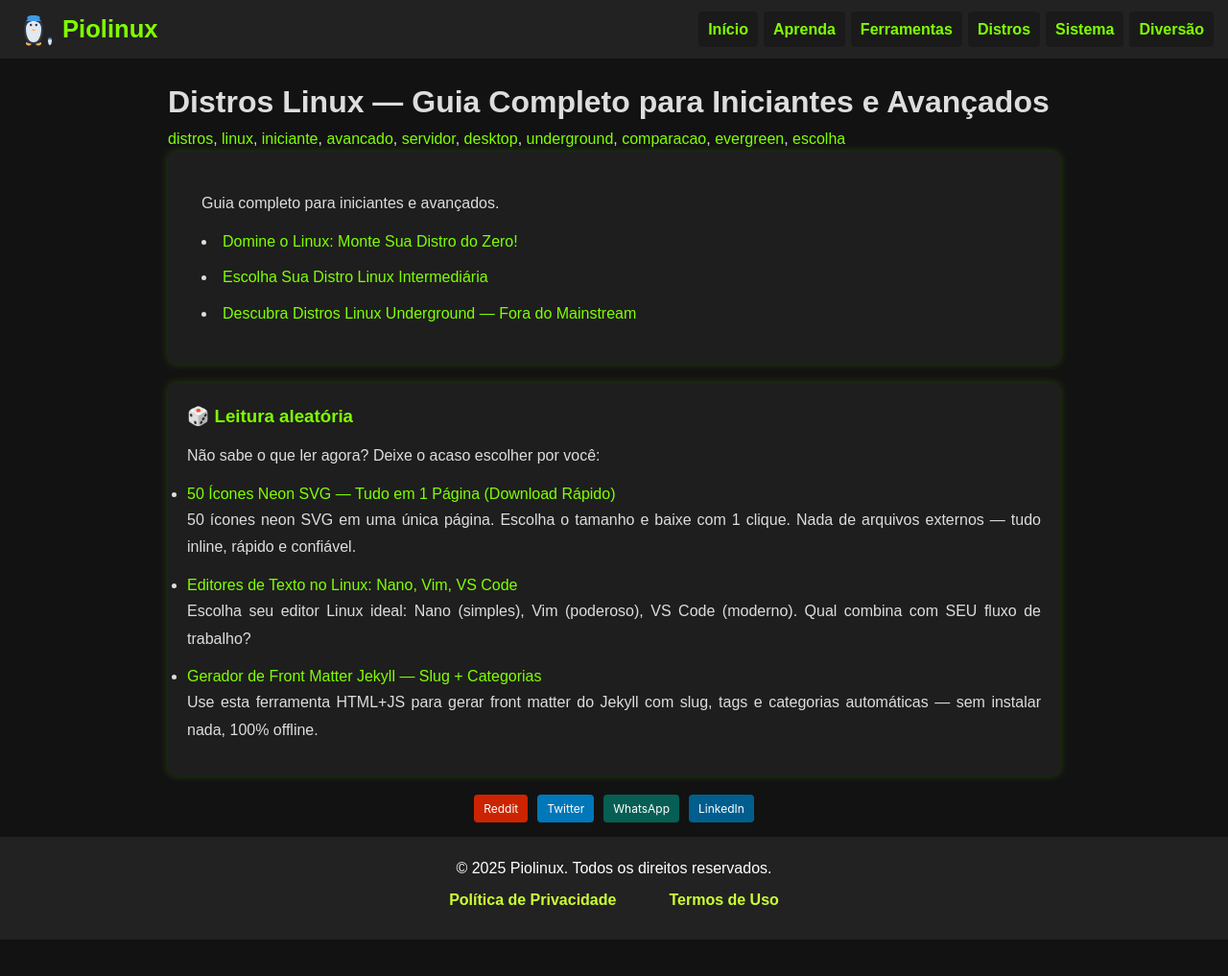
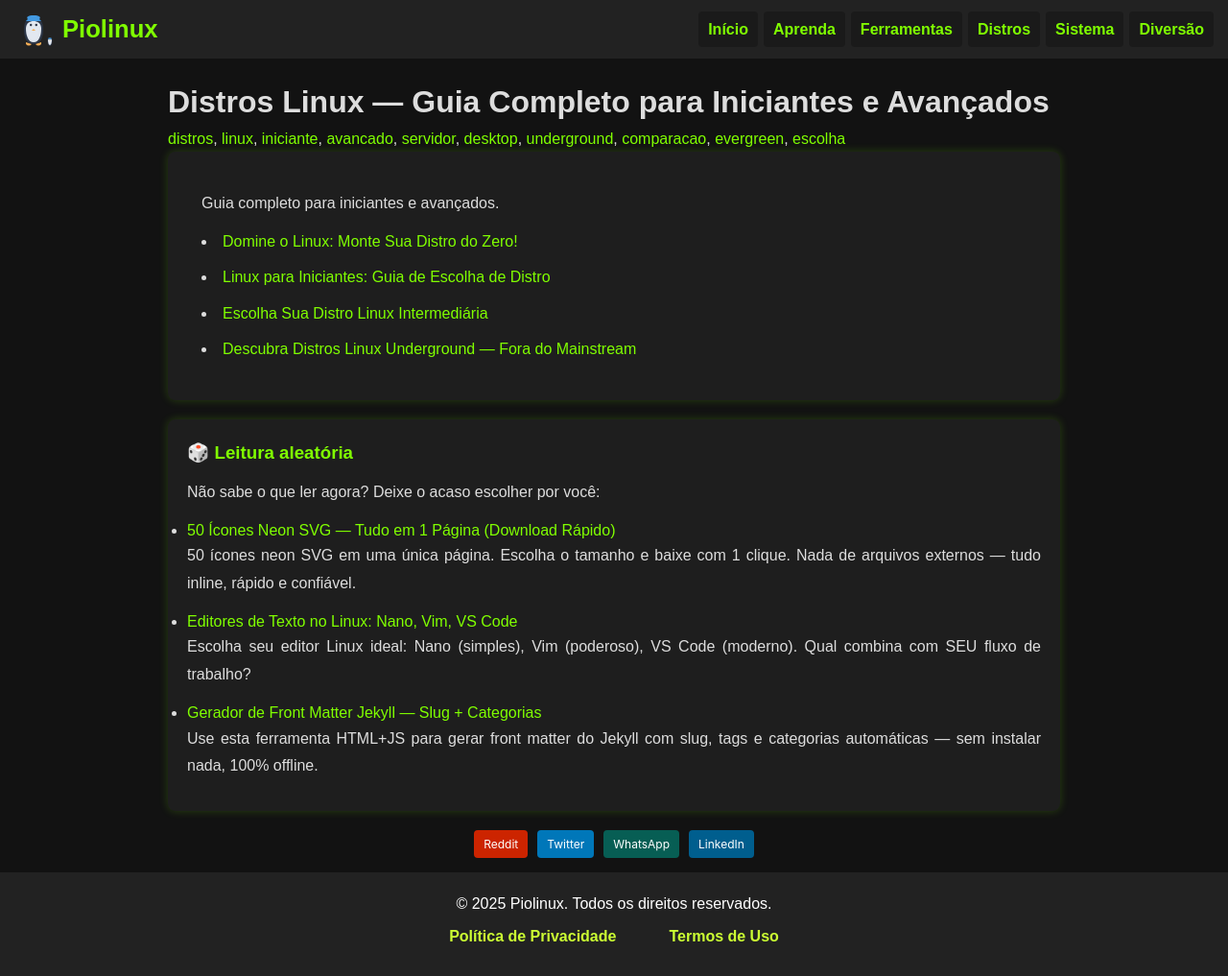
Before and after one commit to Piolinux/piolinux-site, a Jekyll site: the page built from distros/index.html, in a window 1280 px wide. Shown: the whole page at 96% size. Built offline with Jekyll 4.4.1, drawn with Linux system fonts in a browser that asks for light colours; before the commit the page ends 979 px from its top, so only the background shows below that.

Commit message:
Update index.html

```diff
--- a/distros/index.html
+++ b/distros/index.html
@@ -15,7 +15,7 @@ tags: [distros, linux, iniciante, avancado, servidor, desktop, underground, comp
     <p>Guia completo para iniciantes e avançados.</p>
 
     <div class="standard-list">
-      {% assign distro_pages = site.pages | where_exp: "page", "page.url contains '/distros/' and page.url != '/distros/' and page.url != '/distros/iniciante/'" %}
+      {% assign distro_pages = site.pages | where_exp: "page", "page.url contains 'distros/' and page.url != 'distros/' and page.url != 'distros/iniciante/'" %}
       {% for page in distro_pages %}
         <li>
           <a href="{{ page.url | relative_url }}">{{ page.title }}</a>
@@ -25,7 +25,6 @@ tags: [distros, linux, iniciante, avancado, servidor, desktop, underground, comp
     </div>
   </main>
 </section>
-
 
 
 
```
